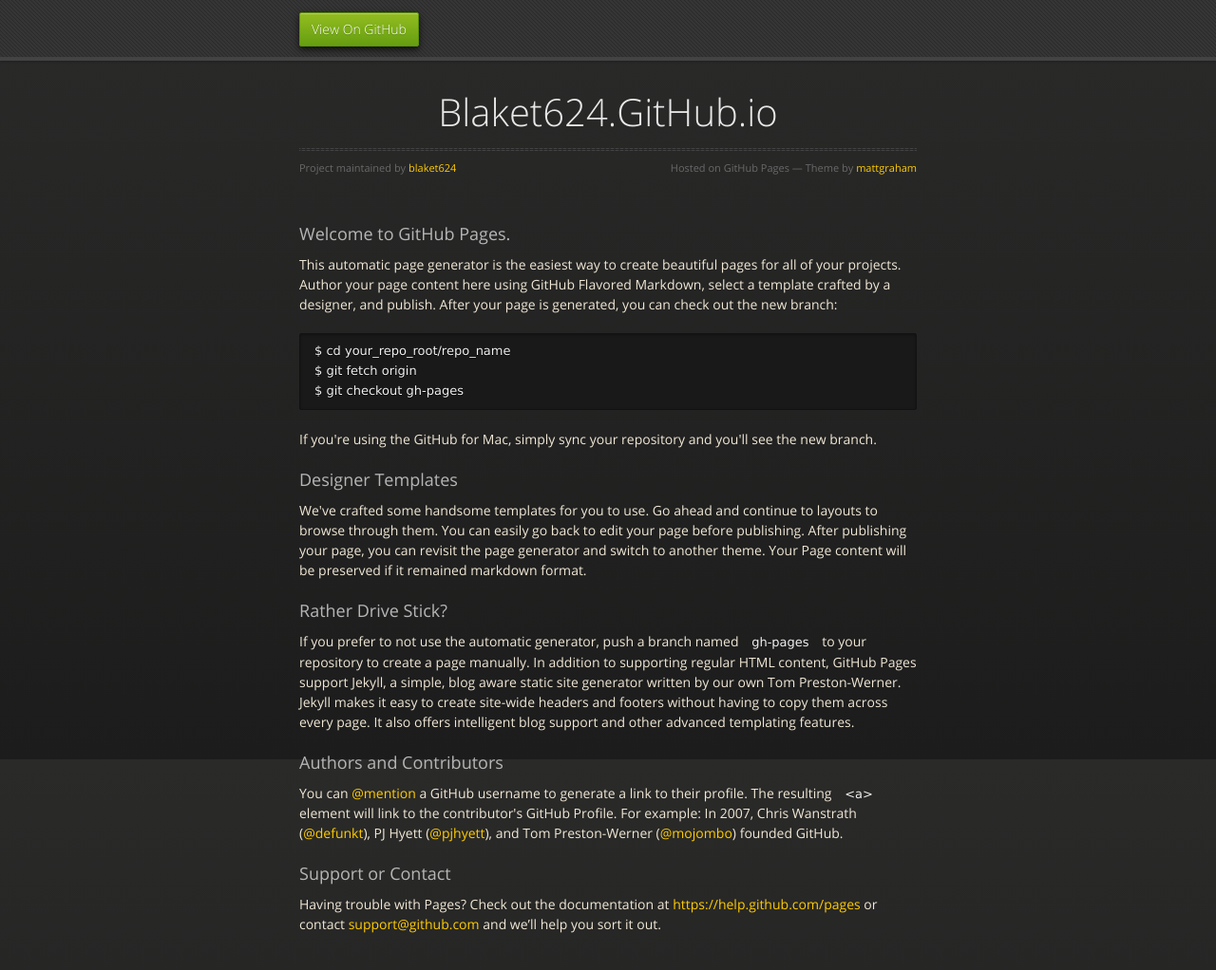
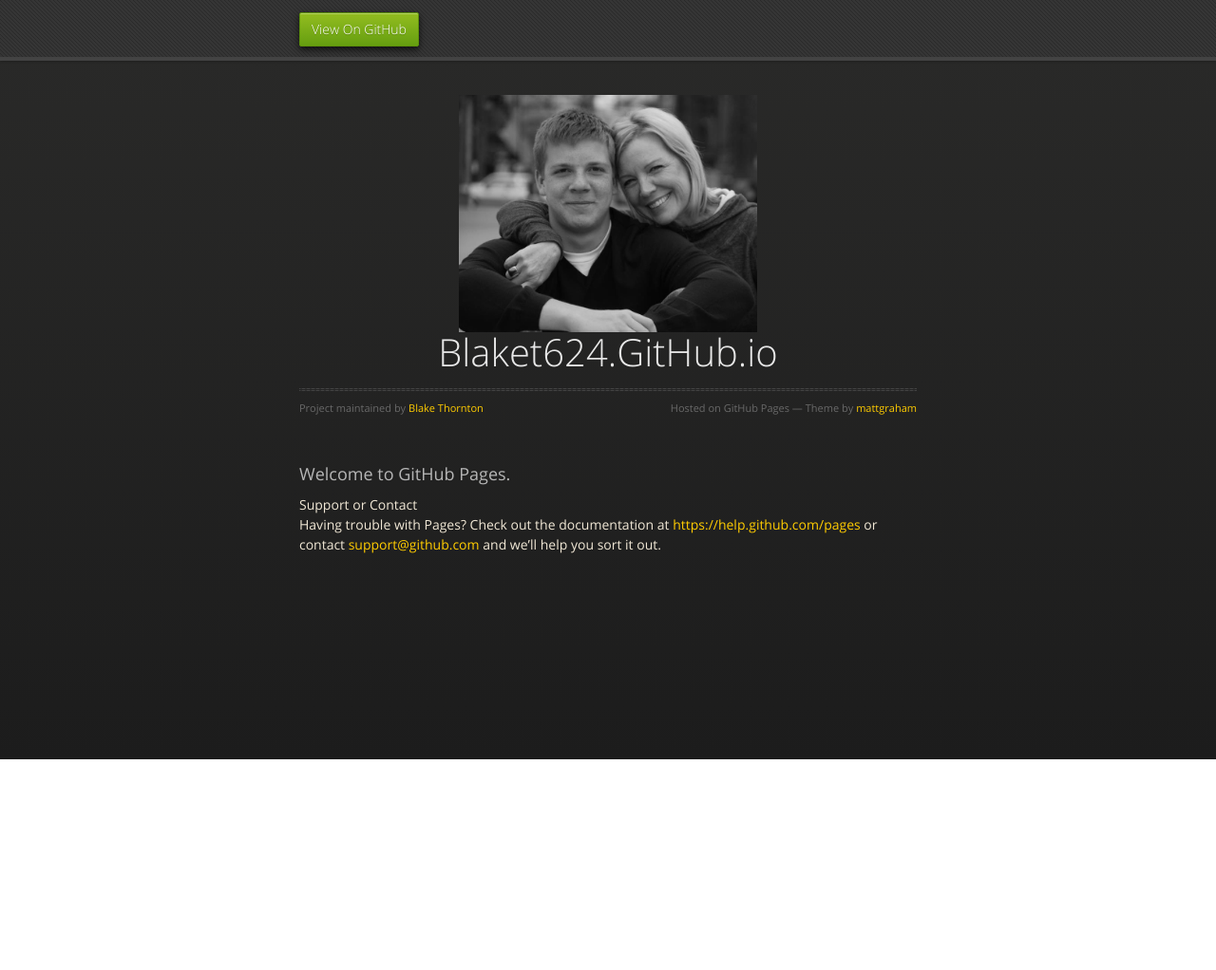
Before and after one commit to blaket624/blaket624.github.io, a plain HTML site: page index.html in a window 1280 px wide. Shown: the whole page at 95% size. After the commit the page ends 800 px from the top, so only its background shows below. Drawn offline with nearby package versions, Linux system fonts and the light colour scheme.

Commit message:
Replace auto-generated content in index.html

```diff
--- a/index.html
+++ b/index.html
@@ -3,7 +3,7 @@
   <head>
     <meta charset="utf-8">
     <meta http-equiv="X-UA-Compatible" content="chrome=1">
-    <title>Blaket624.GitHub.io by blaket624</title>
+    <title>Blaket624.GitHub.io</title>
     <link rel="stylesheet" href="stylesheets/styles.css">
     <link rel="stylesheet" href="stylesheets/pygment_trac.css">
     <script src="https://ajax.googleapis.com/ajax/libs/jquery/1.7.1/jquery.min.js"></script>
@@ -28,41 +28,20 @@
 
       <section>
         <div id="title">
-          <h1>Blaket624.GitHub.io</h1>
+          <h1><img style="height:250px; width:auto;"src="momandi.jpg">Blaket624.GitHub.io</h1>
           <p></p>
           <hr>
-          <span class="credits left">Project maintained by <a href="https://github.com/blaket624">blaket624</a></span>
+          <span class="credits left">Project maintained by <a href="https://github.com/blaket624">Blake Thornton</a></span>
           <span class="credits right">Hosted on GitHub Pages &mdash; Theme by <a href="https://twitter.com/michigangraham">mattgraham</a></span>
         </div>
 
         <h3>
 <a id="welcome-to-github-pages" class="anchor" href="#welcome-to-github-pages" aria-hidden="true"><span class="octicon octicon-link"></span></a>Welcome to GitHub Pages.</h3>
 
-<p>This automatic page generator is the easiest way to create beautiful pages for all of your projects. Author your page content here using GitHub Flavored Markdown, select a template crafted by a designer, and publish. After your page is generated, you can check out the new branch:</p>
 
-<pre><code>$ cd your_repo_root/repo_name
-$ git fetch origin
-$ git checkout gh-pages
-</code></pre>
 
-<p>If you're using the GitHub for Mac, simply sync your repository and you'll see the new branch.</p>
 
-<h3>
-<a id="designer-templates" class="anchor" href="#designer-templates" aria-hidden="true"><span class="octicon octicon-link"></span></a>Designer Templates</h3>
 
-<p>We've crafted some handsome templates for you to use. Go ahead and continue to layouts to browse through them. You can easily go back to edit your page before publishing. After publishing your page, you can revisit the page generator and switch to another theme. Your Page content will be preserved if it remained markdown format.</p>
-
-<h3>
-<a id="rather-drive-stick" class="anchor" href="#rather-drive-stick" aria-hidden="true"><span class="octicon octicon-link"></span></a>Rather Drive Stick?</h3>
-
-<p>If you prefer to not use the automatic generator, push a branch named <code>gh-pages</code> to your repository to create a page manually. In addition to supporting regular HTML content, GitHub Pages support Jekyll, a simple, blog aware static site generator written by our own Tom Preston-Werner. Jekyll makes it easy to create site-wide headers and footers without having to copy them across every page. It also offers intelligent blog support and other advanced templating features.</p>
-
-<h3>
-<a id="authors-and-contributors" class="anchor" href="#authors-and-contributors" aria-hidden="true"><span class="octicon octicon-link"></span></a>Authors and Contributors</h3>
-
-<p>You can <a href="https://github.com/blog/821" class="user-mention">@mention</a> a GitHub username to generate a link to their profile. The resulting <code>&lt;a&gt;</code> element will link to the contributor's GitHub Profile. For example: In 2007, Chris Wanstrath (<a href="https://github.com/defunkt" class="user-mention">@defunkt</a>), PJ Hyett (<a href="https://github.com/pjhyett" class="user-mention">@pjhyett</a>), and Tom Preston-Werner (<a href="https://github.com/mojombo" class="user-mention">@mojombo</a>) founded GitHub.</p>
-
-<h3>
 <a id="support-or-contact" class="anchor" href="#support-or-contact" aria-hidden="true"><span class="octicon octicon-link"></span></a>Support or Contact</h3>
 
 <p>Having trouble with Pages? Check out the documentation at <a href="https://help.github.com/pages">https://help.github.com/pages</a> or contact <a href="mailto:support@github.com">support@github.com</a> and we’ll help you sort it out.</p>
```
Also changed, not shown: momandi.jpg (added), 2 other files.
